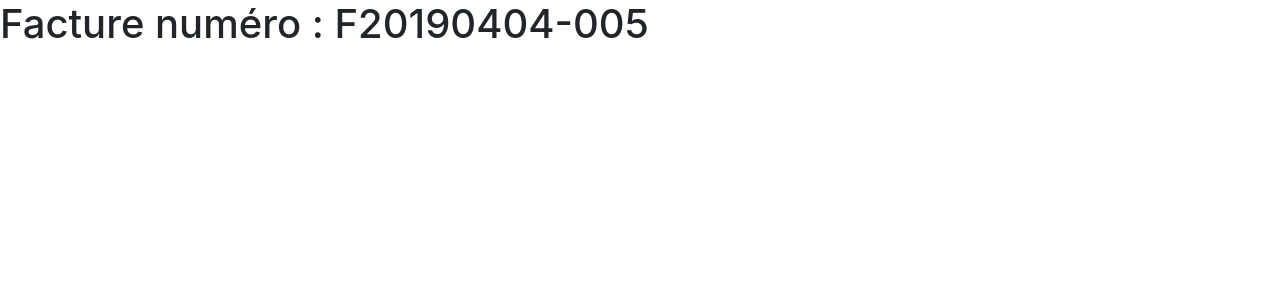
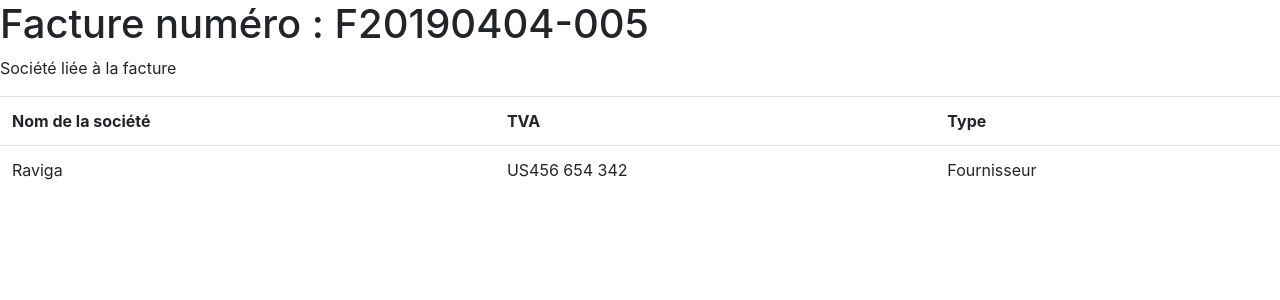
Before and after one commit to MassimoTascone/COGIP, a PHP site: page /?login in a window 1280 px wide. Shown: the part 56-356 px from the top of the page. Run offline with PHP 8.4, Linux system fonts and the light colour scheme; data comes from the database, SQL or seed files in the repository.

Commit message:
création d'une page element pour detaillér la liste

```diff
--- a/model/invoiceElementModel.php
+++ b/model/invoiceElementModel.php
@@ -11,7 +11,19 @@ function getInvoiceNum(){
         return $data_invoice_name;
 }
 
+function getCompanyInvoice(){
+$conn = dbConnect();
+$conn->setAttribute(PDO::ATTR_DEFAULT_FETCH_MODE,PDO::FETCH_ASSOC);
+$data_company_invoice = $conn->query(
+  'SELECT name, TVA, type
+  FROM company
+  JOIN type_company
+  LIMIT 1');
+return $data_company_invoice;
+}
+
 $invoiceNumber = getInvoiceNum();
+$invoiceCompany = getCompanyInvoice();
 
 function createTable($fetchFrom){
     while ($data = $fetchFrom->fetch()) {
--- a/view/invoiceElementView.php
+++ b/view/invoiceElementView.php
@@ -1 +1,9 @@
 <h1>Facture numéro : <?php createTable($invoiceNumber); ?></h1>
+
+<p>Société liée à la facture</p>
+<table class="table">
+<th>Nom de la société</th>
+<th>TVA</th>
+<th>Type</th>
+<?php createTable($invoiceCompany);?>
+</table>
```
